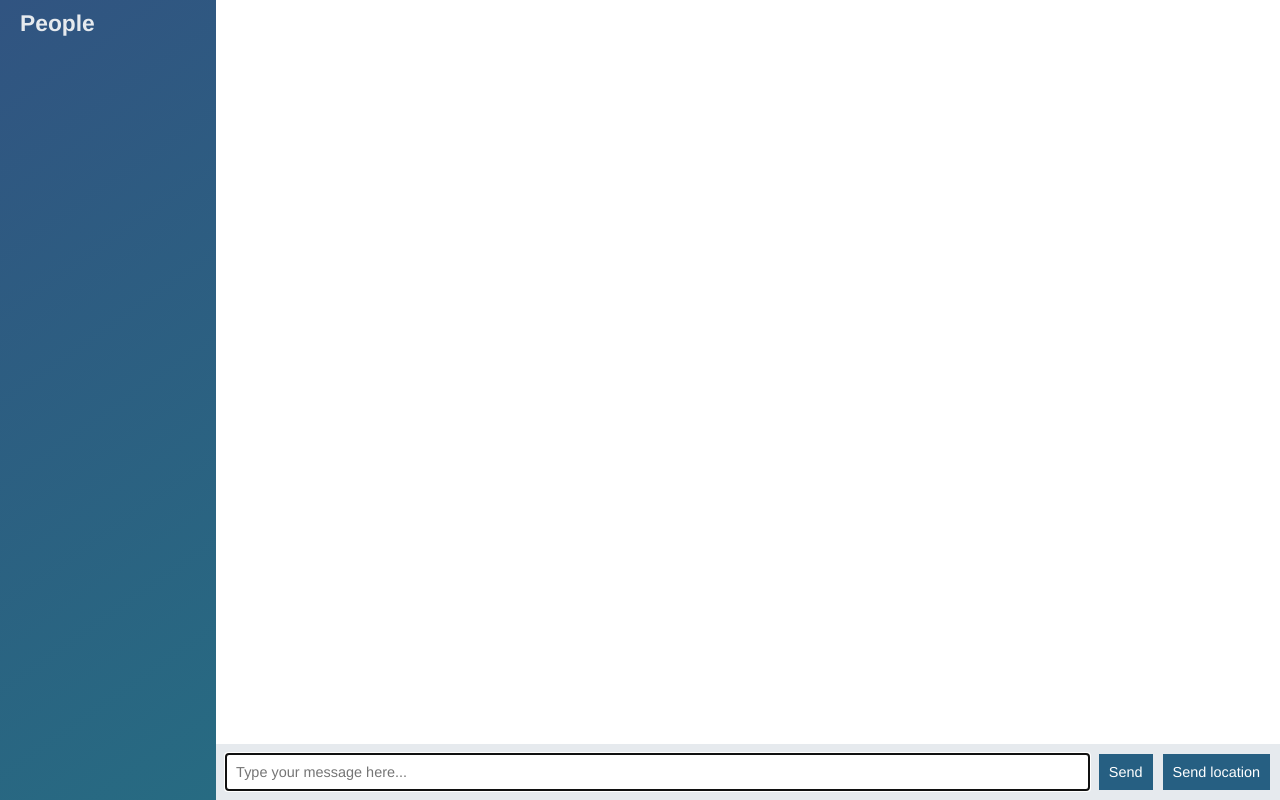
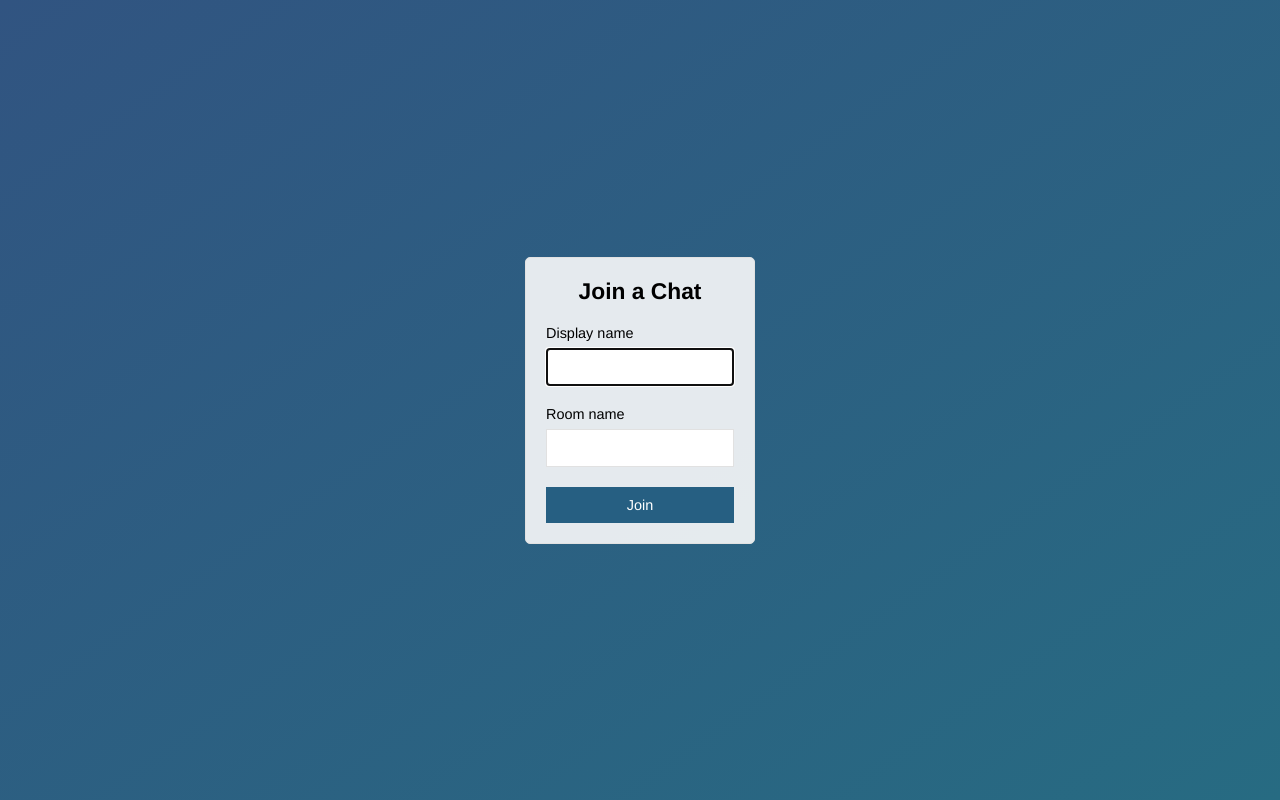
Before and after one commit to MatusTib/node-course-chat-app2, a website: page public/index.html in a window 1280 px wide. Drawn offline with nearby package versions, Linux system fonts and the light colour scheme; no server answers.

Commit message:
Add join page that submits to chat.html

```diff
--- a/public/index.html
+++ b/public/index.html
@@ -2,57 +2,29 @@
 <html lang="en" dir="ltr">
   <head>
     <meta charset="utf-8">
+    <title>Join | ChatApp</title>
+    <meta name="viewport" content="width=device-width, initial-scale=1, user-scalable=no">
     <link rel="stylesheet" href="/css/styles.css">
-    <title>Chat App</title>
   </head>
-  <body class="chat">
 
-    <div class="chat__sidebar">
-      <h3>People</h3>
-      <div id="users"></div>
+  <body class="centered-form">
+    <div class="centered-form__form">
+      <form action="/chat.html">
+          <div class="form-field">
+              <h3>Join a Chat</h3>
+          </div>
+          <div class="form-field">
+              <label>Display name</label>
+              <input type="text" name="name" autofocus/>
+          </div>
+          <div class="form-field">
+            <label>Room name</label>
+            <input type="text" name="room"/>
+          </div>
+          <div class="form-field">
+            <button>Join</button>
+          </div>
+     </form>
     </div>
-
-    <div class="chat__main">
-      <ol id="messages" class="chat__messages"></ol>
-
-      <div class="chat__footer">
-        <form id="message-form">
-          <input id="inputmsg" type="text" placeholder="Type your message here..." autofocus autocomplete="off"/>
-          <button>Send</button>
-        </form>
-        <button id="send-location">Send location</button>
-      </div>
-    </div>
-
-    <script id="message-template" type="text/template">
-          <li class="message">
-            <div class="message__title">
-              <h4>{{from}}</h4>
-              <span>{{createdAt}}</span>
-            </div>
-            <div class="message__body">
-                <p>{{text}}</p>
-            </div>
-          </li>
-    </script>
-
-    <script id="location-message-template" type="text/template">
-          <li class="message">
-            <div class="message__title">
-              <h4>{{from}}</h4>
-              <span>{{createdAt}}</span>
-            </div>
-            <div class="message__body">
-              <a href="{{url}}" target="_blank">My current location</a>
-
-            </div>
-          </li>
-    </script>
-
-    <script src="/socket.io/socket.io.js"></script>
-    <script src="/js/libs/jquery-3.3.1.min.js"></script>
-    <script src="/js/libs/moment.js"></script>
-      <script src="/js/libs/mustache.js"></script>
-    <script src="/js/index.js"></script>
   </body>
 </html>
```
Also changed, not shown: public/chat.html (added, +59 -0 lines), public/js/chat.js (renamed from public/js/index.js).
